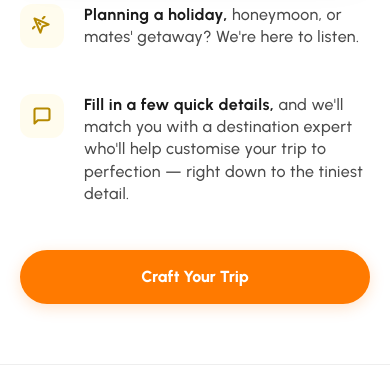
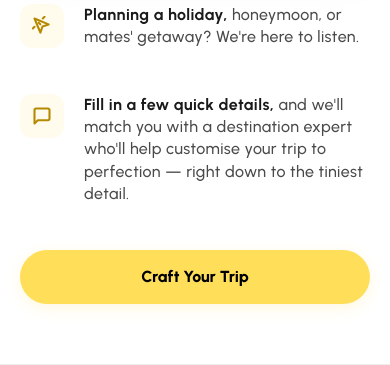
Before and after one commit to Sachinsagarmishra/wanderooB2C, a PHP site: page / in a window 390 px wide. Shown: the part 3210-3575 px from the top of the page. Run offline with PHP 8.4, Linux system fonts and the light colour scheme; data that the repository does not hold is empty; some libraries are stand-ins or nearby versions; some web fonts are replaced.

Commit message:
feat: update package detail and destinations page with mobile sticky Craft your trip button

```diff
--- a/assets/css/style.css
+++ b/assets/css/style.css
@@ -2740,8 +2740,8 @@ footer {
         align-items: center;
         justify-content: center;
         width: 100%;
-        background: #ff7a00 !important;
-        color: #ffffff !important;
+        background: var(--primary, #FFDE59) !important;
+        color: #000000 !important;
         border: none !important;
         padding: 14px 0;
         border-radius: 30px;
@@ -2749,13 +2749,13 @@ footer {
         font-size: 16px;
         font-weight: 750;
         text-align: center;
-        box-shadow: 0 4px 15px rgba(255, 122, 0, 0.2) !important;
+        box-shadow: 0 4px 15px rgba(255, 222, 89, 0.2) !important;
         transition: all 0.3s ease;
         text-decoration: none;
     }
 
     .btn-craft-trip:hover {
-        background: #e06b00;
+        background: var(--primary-dark, #e6c850) !important;
         transform: translateY(-2px);
     }
 }
--- a/destination.php
+++ b/destination.php
@@ -335,4 +335,9 @@ include_once 'includes/header.php';
     </div>
 </main>
 
+<!-- Mobile Sticky CTA Bar -->
+<div class="mobile-sticky-cta">
+    <a href="#" class="btn-quote btn-enquire btn-craft-trip" data-destination="<?php echo htmlspecialchars($slug); ?>">Craft your trip</a>
+</div>
+
 <?php include_once 'includes/footer.php'; ?>
--- a/package-detail.php
+++ b/package-detail.php
@@ -381,7 +381,7 @@ include 'includes/header.php';
 
 <!-- Mobile Sticky CTA Bar -->
 <div class="mobile-sticky-cta">
-    <a href="#" class="btn-quote btn-enquire btn-craft-trip" data-destination="<?php echo htmlspecialchars($destSlug); ?>">Send Enquiry</a>
+    <a href="#" class="btn-quote btn-enquire btn-craft-trip" data-destination="<?php echo htmlspecialchars($destSlug); ?>">Craft your trip</a>
 </div>
 
 <?php include 'includes/footer.php'; ?>
```
